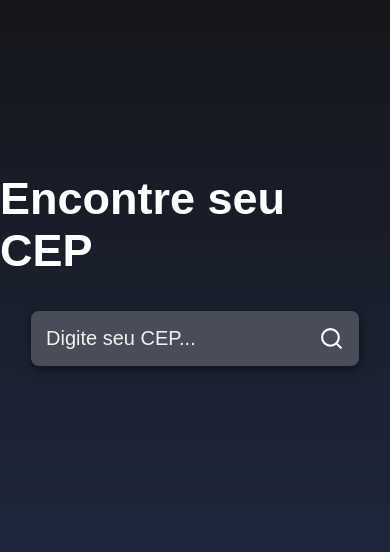
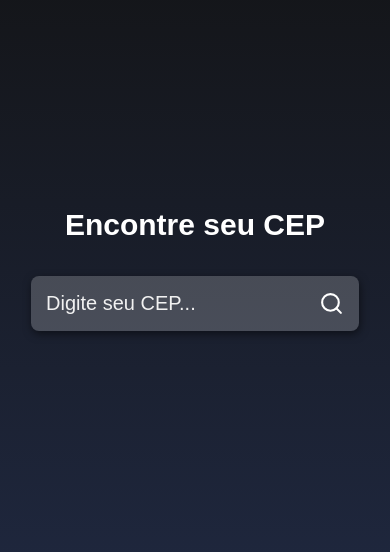
Before and after one commit to EduardoMoreiraCode/find-your-cep, a React (Create React App) app: page / in a window 390 px wide. Shown: the part 136-688 px from the top of the page. Built offline with nearby package versions, Linux system fonts and the light colour scheme.

Commit message:
fix: css media queries

```diff
--- a/src/styles.css
+++ b/src/styles.css
@@ -89,7 +89,7 @@
     font-weight: bold;
 }
 
-@media (max-width:620px)
+@media (max-width:750px)
 {
     .title
     {
@@ -108,11 +108,16 @@
     }
 }
 
-@media (max-width:435px)
+@media (max-width:532px)
 {
     .title
     {
         font-size: 45px;
+    }
+
+    .main
+    {
+        min-height: 200px;
     }
 
     .main h2
@@ -120,3 +125,12 @@
         font-size: 18px;
     }
 }
+
+@media (max-width:390px)
+{
+    .title
+    {
+        font-size: 30px;
+    }
+
+}
```
